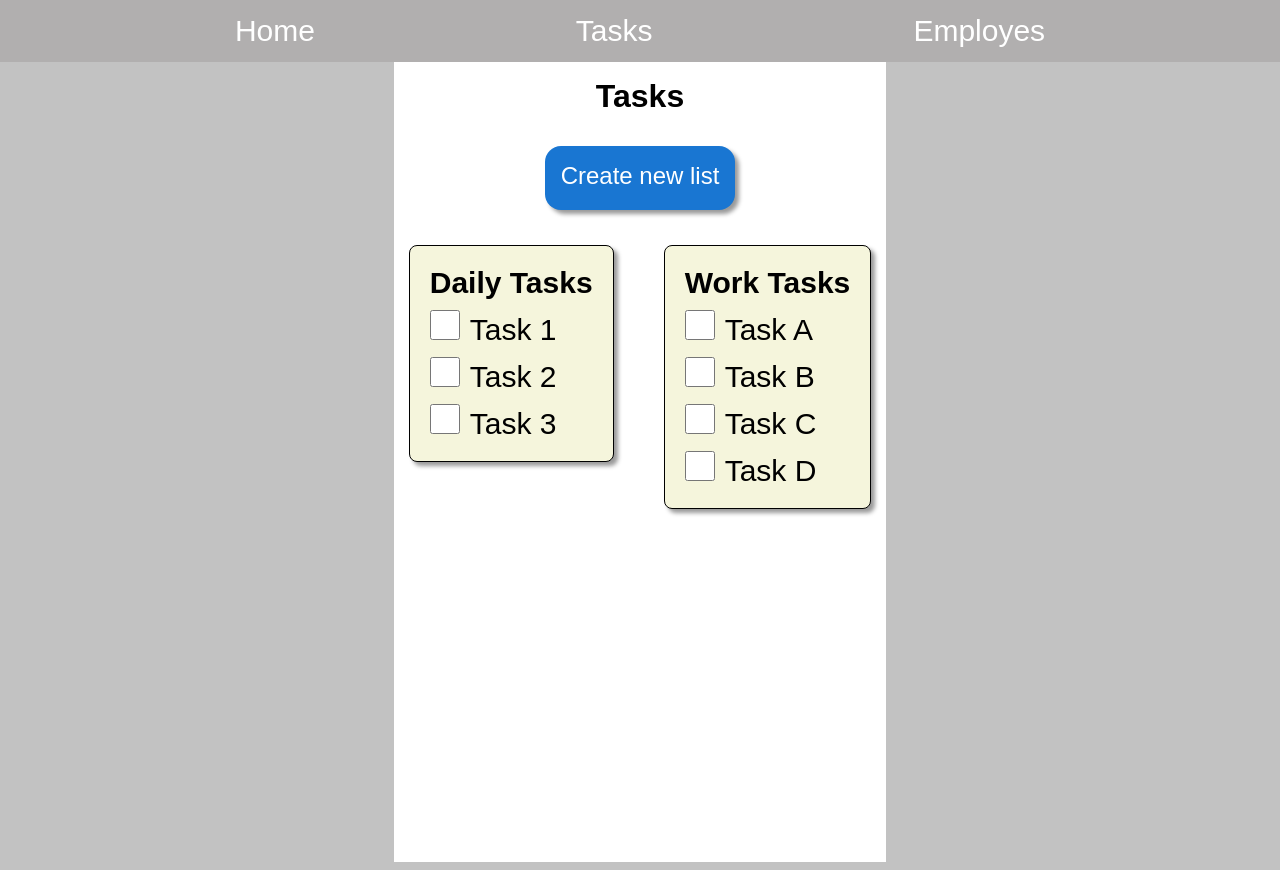
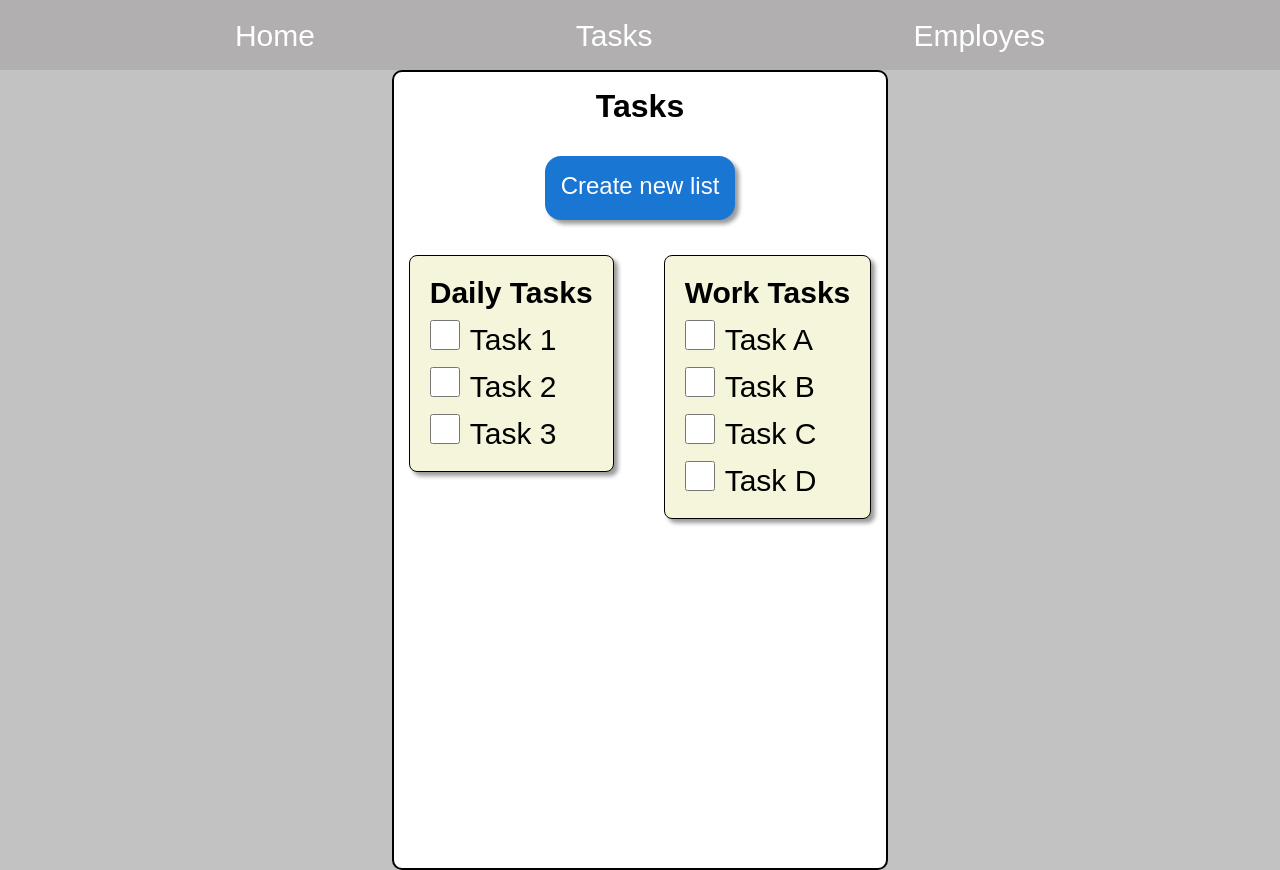
Before and after one commit to Pipeto84/react-ts, a React app: page /tasks in a window 1280 px wide. Built offline with nearby package versions, Linux system fonts and the light colour scheme; the HTML template or start-up script is replaced by a standard one.

Commit message:
border tasks & height navbar

```diff
--- a/src/pages/TasksPage.tsx
+++ b/src/pages/TasksPage.tsx
@@ -1,6 +1,6 @@
 import "../styles/TasksPage.css";
 import { TasksCard } from "../components/TasksCard";
-import { useAppSelector, useAppDispatch } from "../app/hooks";
+import { useAppSelector } from "../app/hooks";
 import { NavLink } from "react-router-dom";
 import { v4 as uuid } from "uuid";
 
--- a/src/styles/NavBar.css
+++ b/src/styles/NavBar.css
@@ -2,12 +2,15 @@
   background-color: #b1afaf;
   overflow: hidden;
   width: 100vw;
+  height: 70px;
   display: flex;
   justify-content: space-evenly;
+  align-items: center;
   position: sticky;
   top: 0;
 }
 .topnav > a {
+  height: 60px;
   float: left;
   color: #ffffff;
   text-align: center;
@@ -19,4 +22,5 @@
 .topnav a:hover {
   background-color: #c09a33;
   color: black;
+  box-shadow: 4px 4px 4px rgba(0, 0, 0, 0.4);
 }
--- a/src/styles/TasksPage.css
+++ b/src/styles/TasksPage.css
@@ -8,6 +8,8 @@
   justify-items: center;
   gap: 1.25rem;
   color: black;
+  border: 2px solid #000000;
+  border-radius: 10px;
 }
 h1 {
   margin: 1rem 0 0.5rem 0;
```
